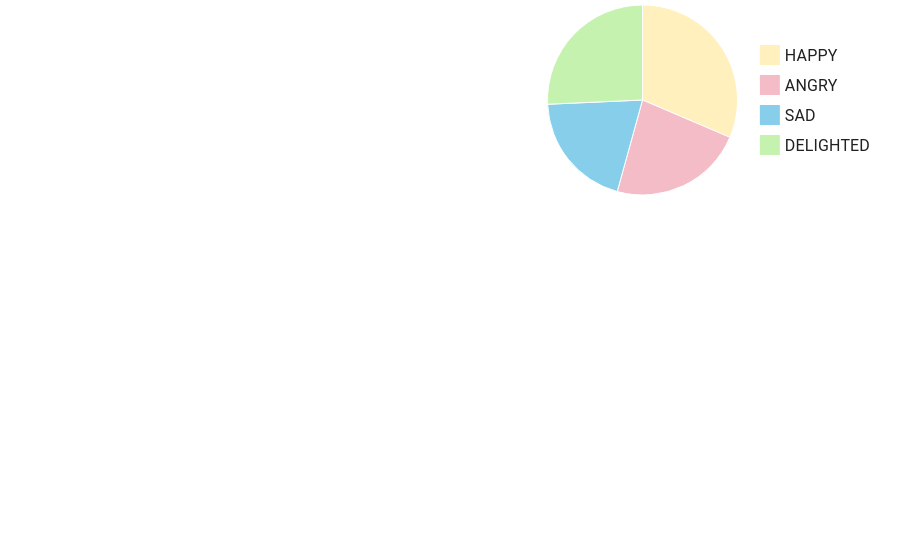
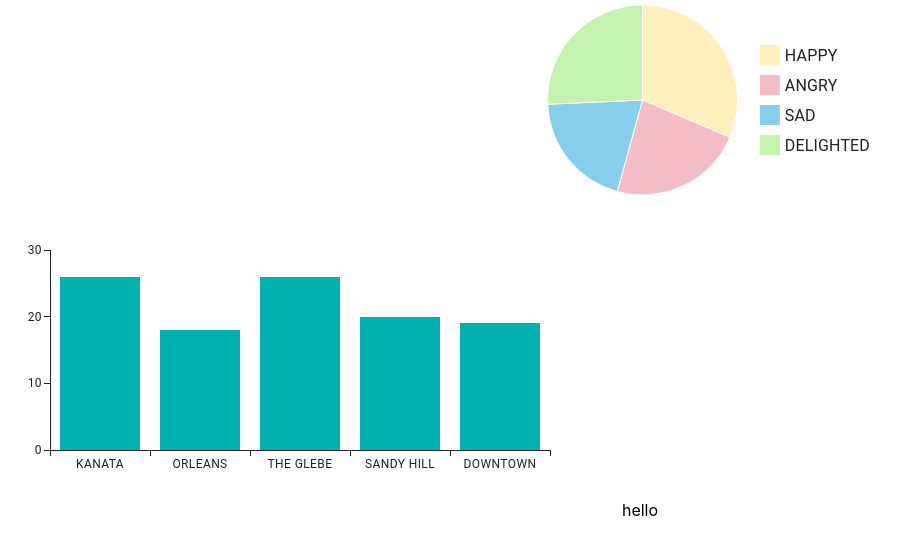
Before and after one commit to superd0nna/outstem-challenge-sarah, a React (Create React App) app in the folder outstem-challenge-ssiage/: page / in a window 1280 px wide. Shown: the top 554 px of the page, without its empty margins (0-904 px from the left). Built offline with nearby package versions, Linux system fonts and the light colour scheme.

Commit message:
Goal 2 complete - Bar chart

```diff
--- /dev/null
+++ b/outstem-challenge-ssiage/src/components/Bar.tsx
@@ -0,0 +1,82 @@
+import React from "react";
+import { useEffect, useState } from "react";
+import orders from '../data/order_data.json'
+import { BarChart } from "@mui/x-charts";
+
+
+interface BarChartData {
+    location: string
+    value: number
+    color: string
+}
+
+interface GraphData {
+  stores: string[]
+  values: object[]
+}
+
+export const Bar = () => {
+    const init: GraphData = {"stores": [], "values": []};
+
+    const [convertedData, setConvertedData] = useState<GraphData>(init);
+    useEffect(() => {
+        const data = {}
+        const convertedDataValue: GraphData = convertData(data);
+        setConvertedData(convertedDataValue);
+    }, [])
+
+    const sortData = (data: object): Record<string, number> => {
+      const orderLookup: Record<string, number> = {
+        "Kanata": 0,
+        "Orleans": 0,
+        "The Glebe": 0,
+        "Sandy Hill": 0,
+        "Downtown": 0,
+      }
+
+      for (const i of orders) {
+          orderLookup[i.store] += i.items.length;
+      }
+      return orderLookup
+    }
+
+    const convertData = (data: object): GraphData => {
+        const barChartDataArr: BarChartData[] = [];
+        const finalResult: GraphData = {"stores": [], "values": []}
+        const result: Record<string, number> = sortData(barChartDataArr);
+
+        for (const i of Object.keys(result)) {
+            const pieChartItem: BarChartData = {
+                location: i.toUpperCase(),
+                value: result[i],
+                color: 'red'
+            };
+            barChartDataArr.push(pieChartItem)
+        }
+
+        let values: number[] = []
+        let finalData: object = {"data": []}
+
+        for (const i of barChartDataArr) {
+          finalResult.stores.push(i.location);
+          values.push(i.value)
+        }
+        finalResult.values = [{
+          "data": values
+        }]
+        console.log(finalResult)
+      return finalResult
+    }
+
+
+    return (
+      <div>
+        <BarChart
+          xAxis={[{ scaleType: 'band', data: convertedData.stores }]}
+          series={convertedData.values}
+          width={600}
+          height={300}
+        />
+      </div>
+    )
+}
--- /dev/null
+++ b/outstem-challenge-ssiage/src/components/Line.tsx
@@ -0,0 +1,10 @@
+import React from "react";
+
+export const Line = () => {
+
+    return (
+        <div className="div">
+            hello
+        </div>
+    )
+}
--- a/outstem-challenge-ssiage/src/components/Pie.tsx
+++ b/outstem-challenge-ssiage/src/components/Pie.tsx
@@ -9,13 +9,11 @@ interface PieChartData  {
     color: string
 }
 
-
 export const Pie = () => {
 
     // Initialize the useState variables
     // Dynamically update the chart based on changes made to the data
     const [convertedData, setConvertedData] = useState<PieChartData[]>([]);
-    const [myName, setMyName] = useState<string>();
 
     // Fetch data after the component has rendered
     useEffect(() => {
@@ -61,7 +59,6 @@ export const Pie = () => {
         return sentimentLookup;
     }
 
-
     const convertData = (data: object): PieChartData[] => {
         const pieChartDataArr: PieChartData[] = [];
         const result: Record<string, number> = sortData(pieChartDataArr);
--- a/outstem-challenge-ssiage/src/pages/Home.tsx
+++ b/outstem-challenge-ssiage/src/pages/Home.tsx
@@ -1,8 +1,14 @@
 import React from "react";
 import { Pie } from "../components/Pie";
+import { Bar } from "../components/Bar";
+import { Line } from "../components/Line";
 
 export const Home = () => {
     return (
-        <Pie/>
+        <div className="div">
+            <Pie/>
+            <Bar/>
+            <Line/>
+        </div>
     )
 }
```
